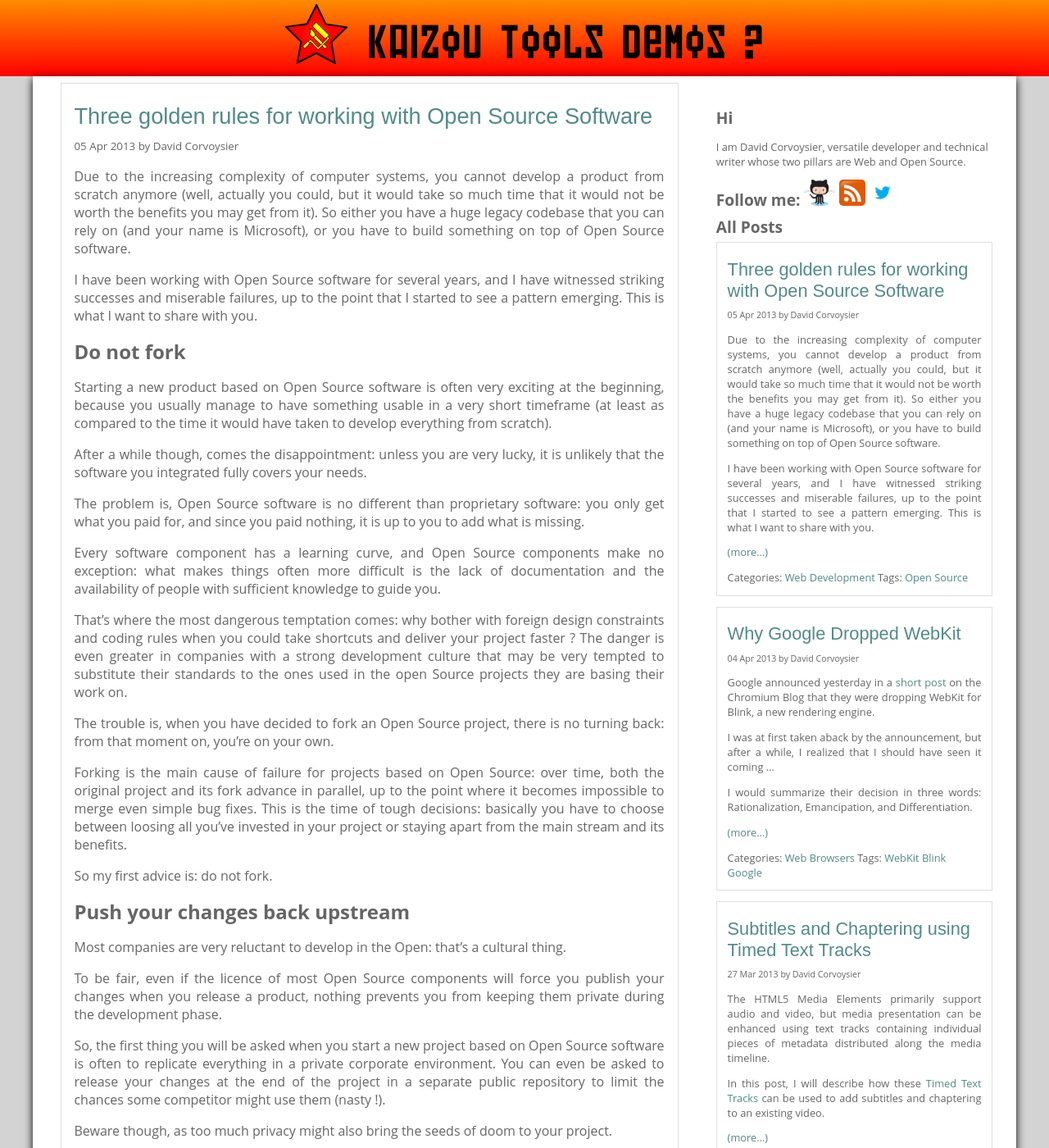
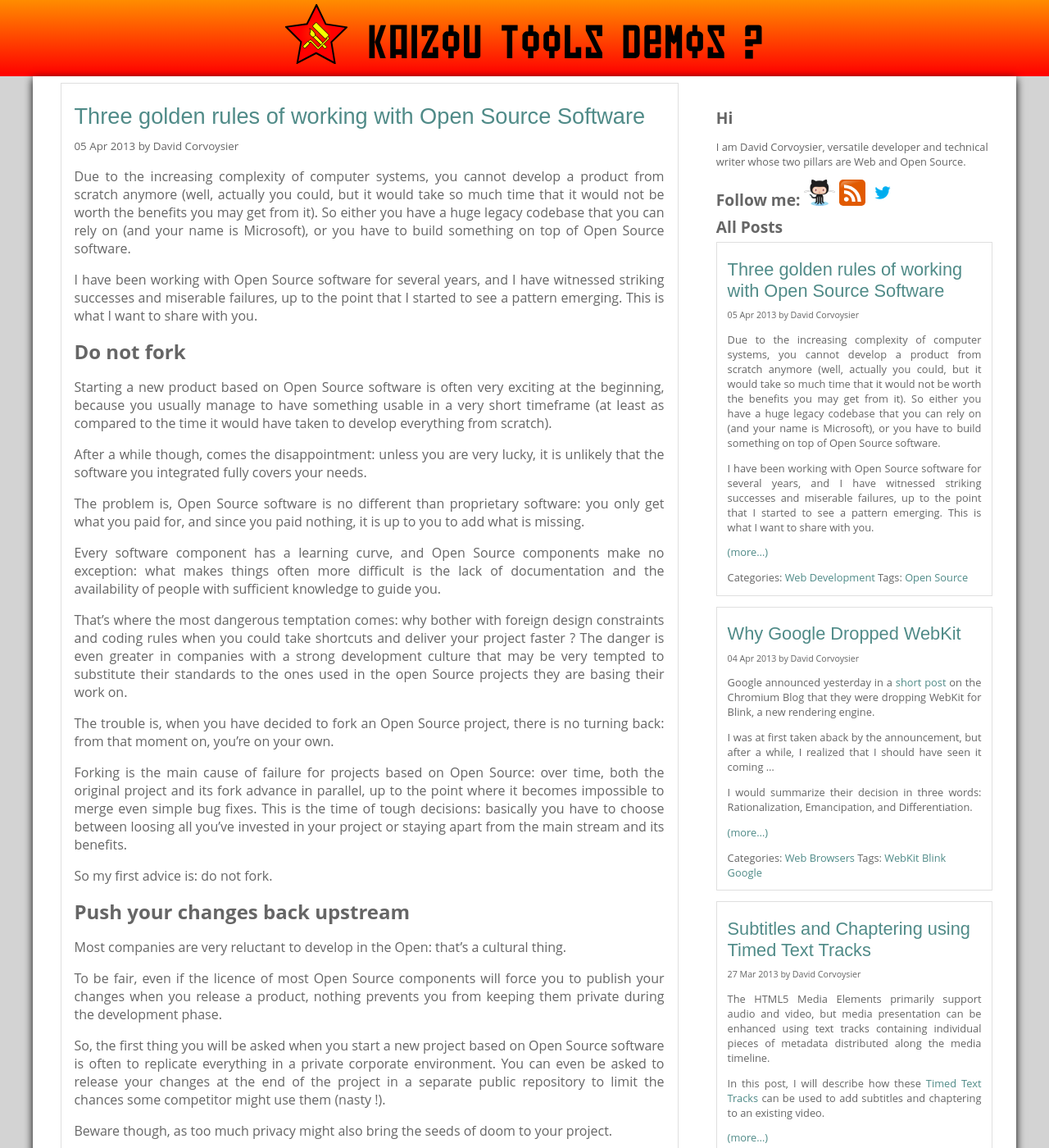
Before and after one commit to mgcrea/benchmark-kaizoumark, a Jekyll site: the page built from index.html, in a window 1280 px wide and 1400 px high. Shown: the whole window at 82% size. Built offline with Jekyll 4.4.1, drawn with Linux system fonts in a browser that asks for light colours; the list of posts is cut into pages by our own code; comment, search, counter and statistics services are not loaded.

Commit message:
Missing word

```diff
--- a/_posts/2013-04-05-three-golden-rules-open-source.md
+++ b/_posts/2013-04-05-three-golden-rules-open-source.md
@@ -1,6 +1,6 @@
 ---
 layout: post
-title: 'Three golden rules for working with Open Source Software'
+title: 'Three golden rules of working with Open Source Software'
 date: '2013-04-05 17:00:00'
 categories:
 - Web Development
@@ -36,7 +36,7 @@ So my first advice is: do not fork.
 ## Push your changes back upstream
 Most companies are very reluctant to develop in the Open: that's a cultural thing.
 
-To be fair, even if the licence of most Open Source components will force you publish your changes when you release a product, nothing prevents you from keeping them private during the development phase.
+To be fair, even if the licence of most Open Source components will force you to publish your changes when you release a product, nothing prevents you from keeping them private during the development phase.
 
 So, the first thing you will be asked when you start a new project based on Open Source software is often to replicate everything in a private corporate environment. You can even be asked to release your changes at the end of the project in a separate public repository to limit the chances some competitor might use them (nasty !).
 
```
